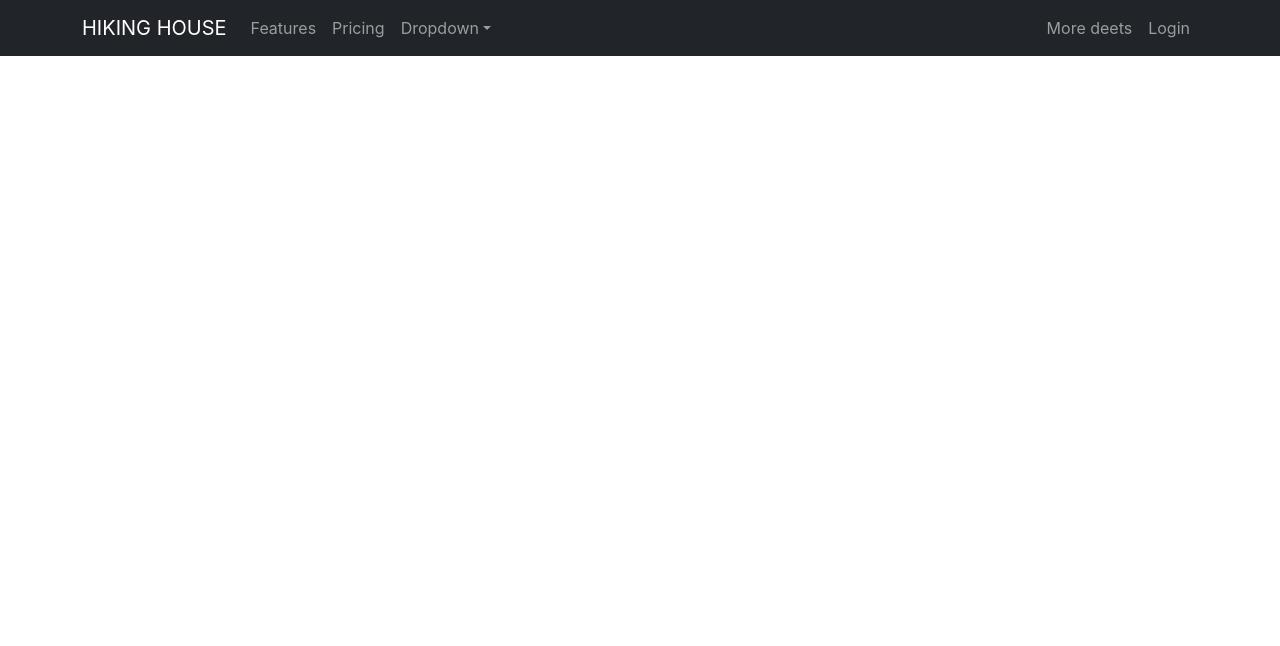
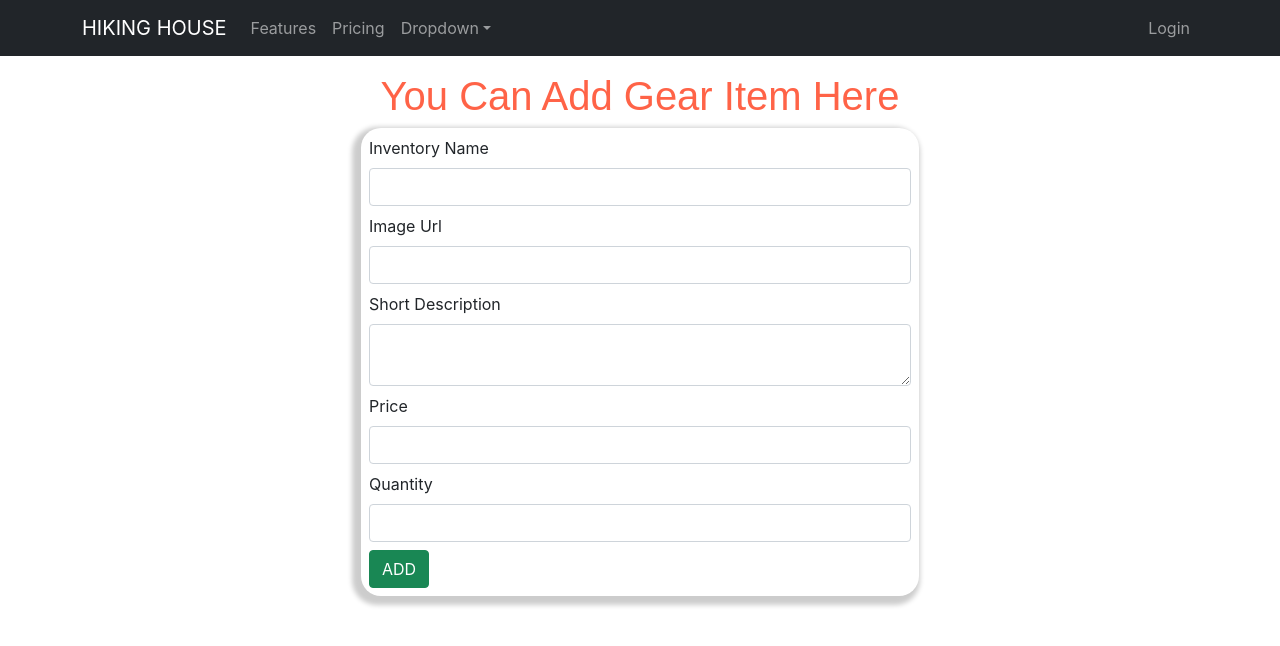
Before and after one commit to Niamul-Hasan/Hiking_House_Client, a React (Create React App) app: page /add in a window 1280 px wide. Shown: the top 646 px of the page. Built offline with nearby package versions, Linux system fonts and the light colour scheme; no server answers; the HTML template or start-up script is replaced by a standard one.

Commit message:
add item page is created

```diff
--- a/package.json
+++ b/package.json
@@ -12,6 +12,7 @@
     "react-bootstrap": "^2.3.1",
     "react-dom": "^18.1.0",
     "react-firebase-hooks": "^5.0.3",
+    "react-hook-form": "^7.30.0",
     "react-icons": "^4.3.1",
     "react-router-dom": "^6.3.0",
     "react-scripts": "5.0.1",
--- a/src/App.js
+++ b/src/App.js
@@ -1,4 +1,5 @@
 import { Route, Routes } from 'react-router-dom';
+import AddItems from './Pages/AddItem/AddItems';
 import Home from './Pages/Home/Home';
 import Login from './Pages/Login/Login';
 import NavBar from './Pages/NavBar/NavBar';
@@ -11,6 +12,7 @@ function App() {
         <Route path='/' element={<Home />}></Route>
         <Route path='/login' element={<Login />}></Route>
         <Route path='/signup' element={<SignUp />}></Route>
+        <Route path="/add" element={<AddItems />}></Route>
       </Routes>
 
     </div>
--- /dev/null
+++ b/src/Pages/AddItem/AddItems.js
@@ -0,0 +1,48 @@
+import React from 'react';
+import { Button, Form, FormControl, InputGroup } from 'react-bootstrap';
+
+const AddItems = () => {
+
+    const handleAddItem = (event) => {
+        event.preventDefault();
+
+    }
+
+    return (
+        <div className='pt-3'>
+            <h1 style={{ color: 'tomato', fontFamily: 'sans-serif', textAlign: 'center' }}>You Can Add Gear Item Here</h1>
+            <div className='container'>
+                <div className='login-form mx-auto'>
+                    <Form className='container p-2' onSubmit={handleAddItem}>
+                        <Form.Group className="mb-2" controlId="formBasicText">
+                            <Form.Label>Inventory Name</Form.Label>
+                            <Form.Control type="text" name="name" required />
+                        </Form.Group>
+                        <Form.Group className="mb-2" controlId="formBasicText">
+                            <Form.Label>Image Url</Form.Label>
+                            <Form.Control type="text" name="img" required />
+                        </Form.Group>
+                        <Form.Group className="mb-2" controlId="formBasicText">
+                            <Form.Label>Short Description</Form.Label>
+                            <FormControl as="textarea" name='description' />
+                        </Form.Group>
+                        <Form.Group className="mb-2" controlId="formBasicNumber">
+                            <Form.Label>Price</Form.Label>
+                            <Form.Control type="Number" name="quantity" required />
+                        </Form.Group>
+                        <Form.Group className="mb-2" controlId="formBasicNumber">
+                            <Form.Label>Quantity</Form.Label>
+                            <Form.Control type="Number" name="quantity" required />
+                        </Form.Group>
+                        <Button variant="success" type="submit">
+                            ADD
+                        </Button>
+                    </Form>
+                </div>
+            </div>
+        </div>
+    );
+
+};
+
+export default AddItems;
--- a/src/Pages/NavBar/NavBar.js
+++ b/src/Pages/NavBar/NavBar.js
@@ -30,7 +30,7 @@ const NavBar = () => {
                         </NavDropdown>
                     </Nav>
                     <Nav>
-                        <Nav.Link href="#deets">More deets</Nav.Link>
+                        {user && <Nav.Link as={Link} to="add">AddItem</Nav.Link>}
                         {user ? <Nav.Link onClick={() => signOut(auth)}>
                             <FaRegUserCircle /><span className='text-success ps-2'>{user.email}</span>  SignOut
                         </Nav.Link>
```
Also changed, not shown: src/Pages/Home/Gears/Gears.js (added, +11 -0 lines), 1 other file (tests, documents, lock files or other folders).
